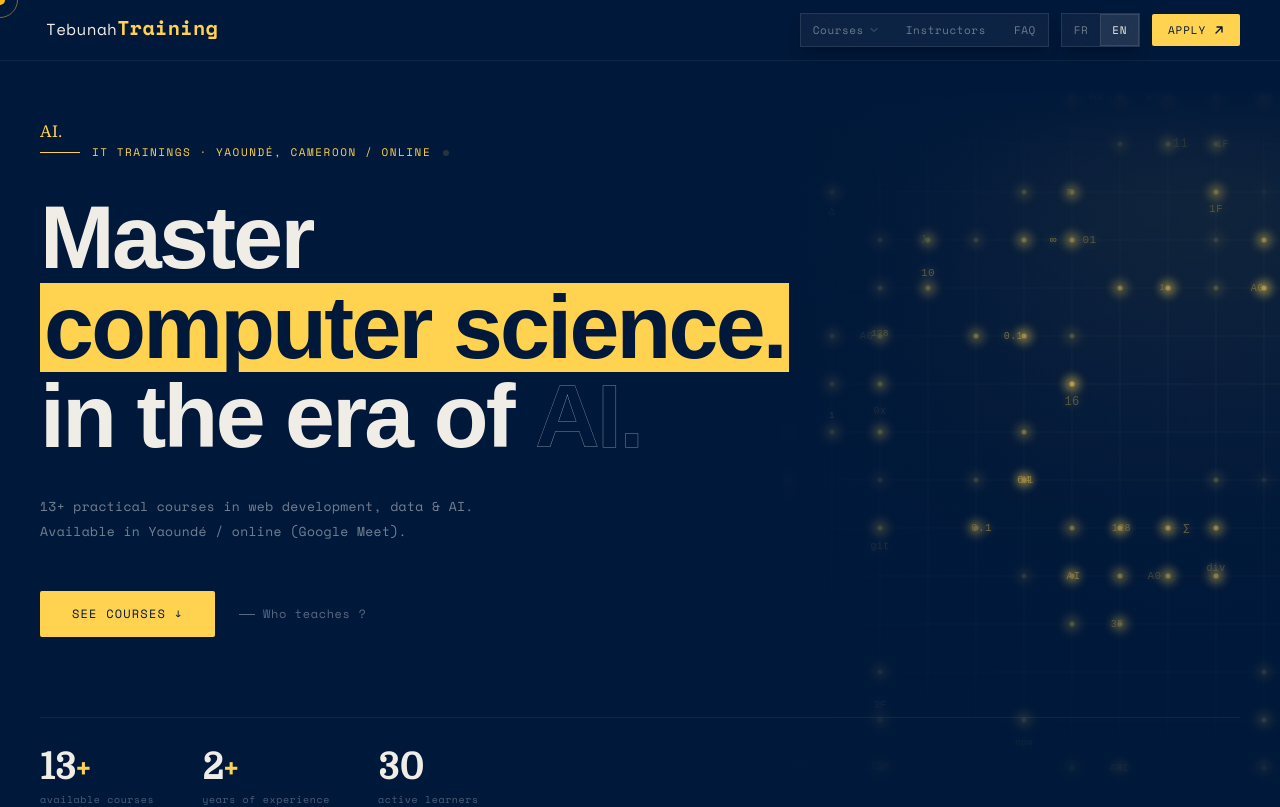
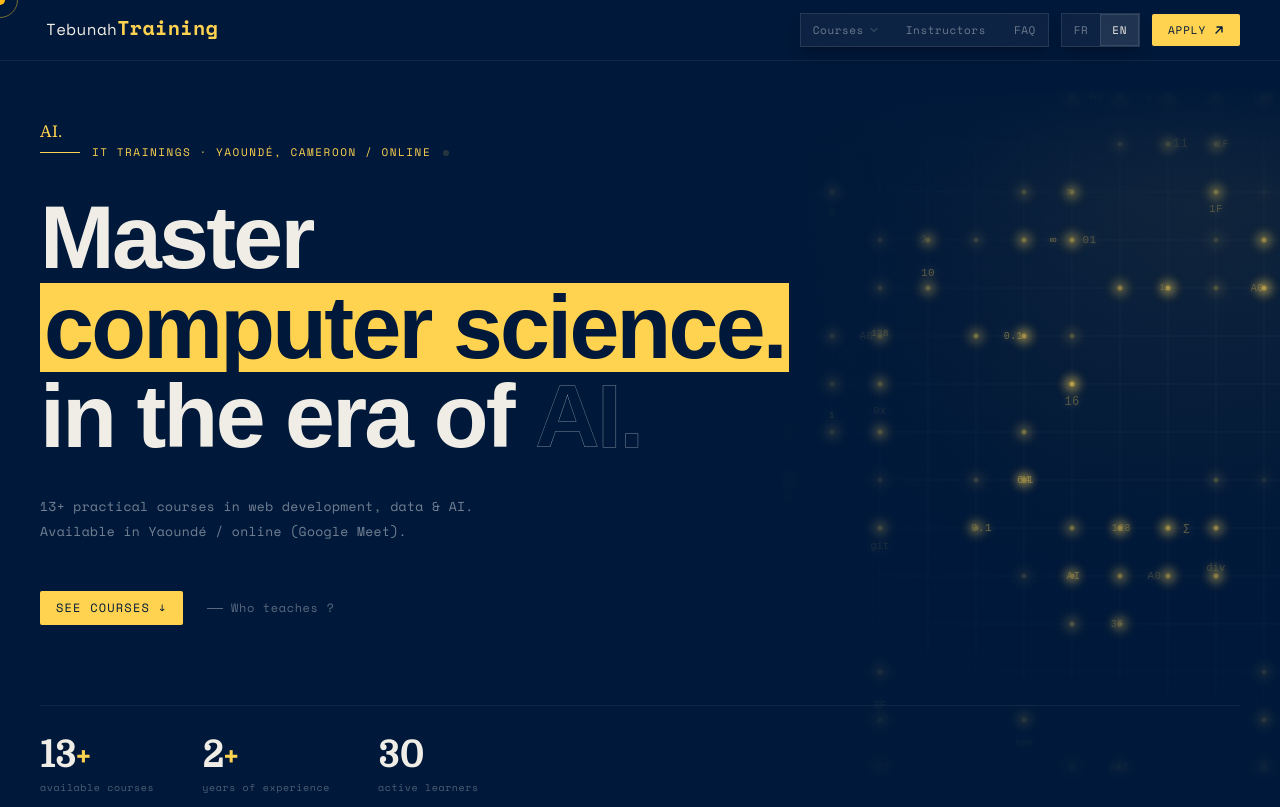
Before and after one commit to EssiJunior/Tebunah-Training, a Next.js app: page /en in a window 1280 px wide. Shown: the top 807 px of the page. Built offline with nearby package versions, Linux system fonts and the light colour scheme; a web font is replaced by a local one.

Commit message:
Replaced CTAs by Buttons

```diff
--- a/components/atoms/Button.tsx
+++ b/components/atoms/Button.tsx
@@ -1,6 +1,6 @@
 import { motion } from "motion/react"
 
-const Button = ({ children, type }: { children: React.ReactNode, type: 'button' | 'submit' }) => {
+const Button = ({ children, type = "button" }: { children: React.ReactNode, type?: 'button' | 'submit' }) => {
     return (
         <motion.button
             type={type}
--- a/layouts/Nav.tsx
+++ b/layouts/Nav.tsx
@@ -12,6 +12,7 @@ import { motion, useScroll, useSpring } from 'motion/react'
 import { useRouter } from 'next/navigation'
 import { useEffect, useRef, useState } from 'react'
 import ToggleLanguages from '@/components/atoms/ToggleLanguages';
+import Button from '@/components/atoms/Button';
 
 export default function Nav() {
   const t = useTranslations('Navigation')
@@ -113,17 +114,18 @@ export default function Nav() {
             <ToggleLanguages />
 
             {/* CTA — desktop */}
-            <motion.a
-              href="#formations" onClick={go('#formations')}
-              whileHover={{ scale: 1.04, boxShadow: '0 0 20px rgba(200,242,58,0.2)' }}
-              whileTap={{ scale: 0.96 }}
-              className="hidden md:inline-flex items-center gap-2 bg-accent text-bg font-mono text-[11px] font-medium px-4 py-2 rounded-px tracking-[0.08em] uppercase"
-            >
-              {t('apply')}
-              <svg width="10" height="10" viewBox="0 0 10 10" fill="none">
-                <path d="M2 8L8 2M8 2H3M8 2v5" stroke="currentColor" strokeWidth="1.4" strokeLinecap="round" />
-              </svg>
-            </motion.a>
+            <Button>
+              <a
+                href="#formations"
+                onClick={go('#formations')}
+                className="hidden md:inline-flex items-center gap-2 bg-accent text-bg font-mono text-[11px] font-medium rounded-px tracking-[0.08em] uppercase"
+              >
+                {t('apply')}
+                <svg width="10" height="10" viewBox="0 0 10 10" fill="none">
+                  <path d="M2 8L8 2M8 2H3M8 2v5" stroke="currentColor" strokeWidth="1.4" strokeLinecap="round" />
+                </svg>
+              </a>
+            </Button>
 
             <HamburgerIcon open={mobileOpen} onClick={() => setMobileOpen(o => !o)} />
           </div>
--- a/sections/Hero.tsx
+++ b/sections/Hero.tsx
@@ -5,6 +5,7 @@ import { useEffect, useState } from 'react'
 import { ANIMATION_DELAY } from '@/data/hero'
 import GridBackground from '@/components/molecules/GridBackround'
 import { useTranslations } from 'next-intl'
+import Button from '@/components/atoms/Button'
 
 function useCounter(target: number, dur = 2000, delay = 0) {
   const [v, setV] = useState(0)
@@ -133,15 +134,16 @@ export default function Hero() {
         transition={{ duration: 0.7, delay: D + 0.8 }}
         className="flex items-center gap-6 mb-20 flex-wrap"
       >
-        <motion.a
-          href="#formations"
-          onClick={e => { e.preventDefault(); document.querySelector('#formations')?.scrollIntoView({ behavior: 'smooth' }) }}
-          whileHover={{ scale: 1.03, boxShadow: '0 0 32px rgba(200,242,58,0.25)' }}
-          whileTap={{ scale: 0.97 }}
-          className="font-mono text-[12px] font-medium bg-accent text-bg px-8 py-3.5 rounded-px tracking-[0.1em] uppercase inline-flex items-center gap-2.5"
-        >
-          {t('ctaView')}
-        </motion.a>
+        <Button>
+          <a
+            href="#formations"
+            onClick={e => { e.preventDefault(); document.querySelector('#formations')?.scrollIntoView({ behavior: 'smooth' }) }}
+            className="font-mono text-[12px] font-medium bg-accent text-bg rounded-px tracking-widest uppercase inline-flex items-center gap-2.5"
+          >
+            {t('ctaView')}
+          </a>
+        </Button>
+
         <motion.a
           href="#instructeur"
           onClick={e => { e.preventDefault(); document.querySelector('#instructeur')?.scrollIntoView({ behavior: 'smooth' }) }}
```
